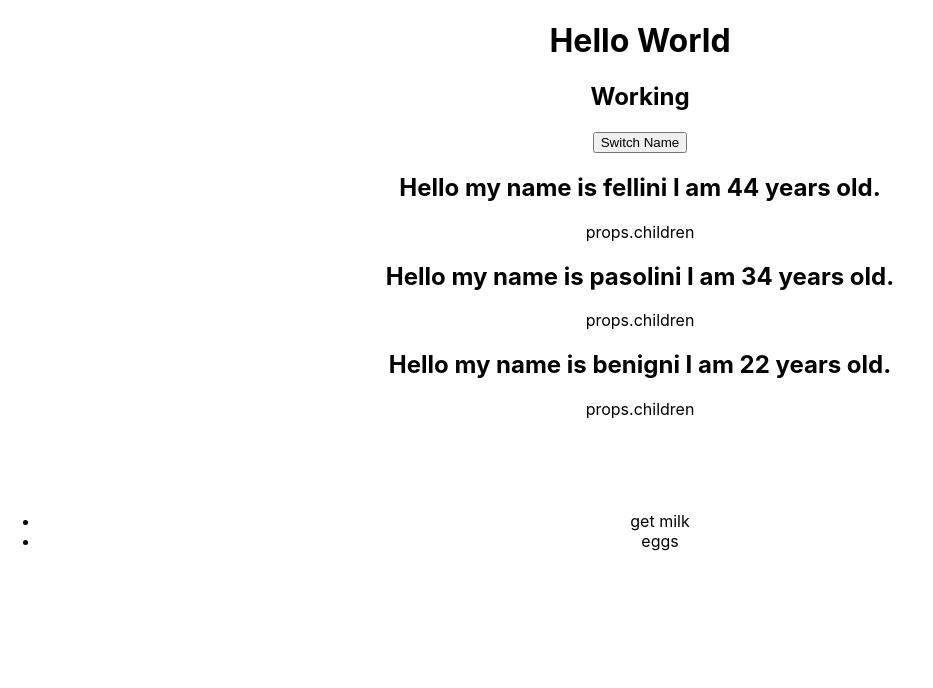
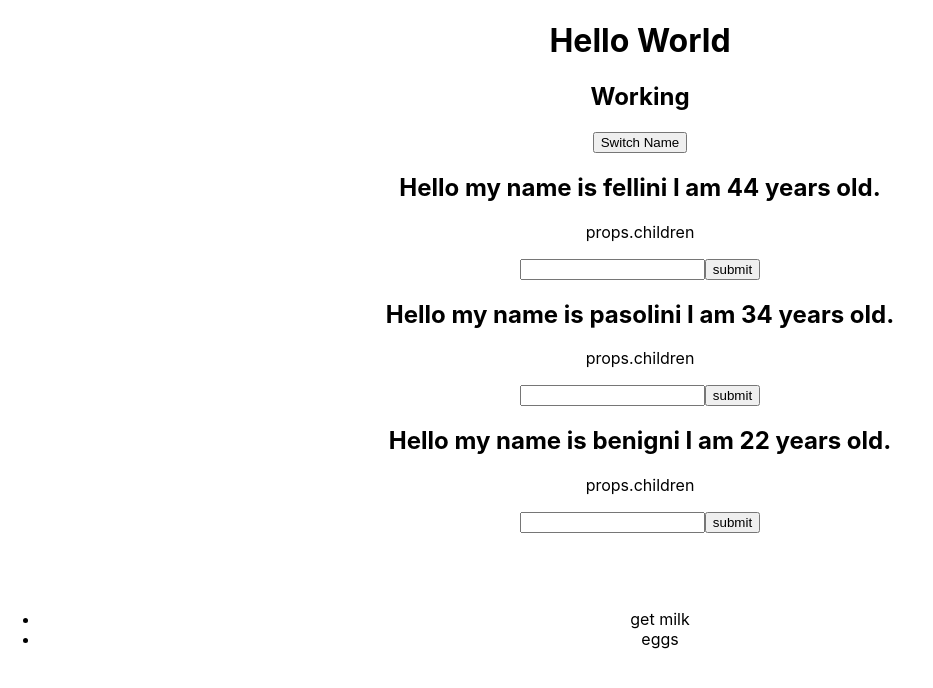
Before and after one commit to akexinad/advanced-react-ts, a React (Create React App) app in the folder start/: page / in a window 1280 px wide. Shown: the top 688 px of the page, without its empty margins (0-933 px from the left). Built offline with nearby package versions, Linux system fonts and the light colour scheme.

Commit message:
adding two way data binding

```diff
--- a/start/src/components/App/App.tsx
+++ b/start/src/components/App/App.tsx
@@ -11,7 +11,7 @@ interface Profile {
     age: number;
 }
 
-interface TodoItem {
+export interface TodoItem {
     id: string;
     text: string;
 }
@@ -30,47 +30,51 @@ const initialTodoData = [
 const mock = [{ foo: "yes", bar: 34, baz: true }];
 
 const App: FC = () => {
-    const [profileState, setProfileState] = useState<Profile[]>(
-        initialProfileData
-    );
-    const [todoState] = useState<TodoItem[]>(initialTodoData);
+    const [profileList, setProfile] = useState<Profile[]>(initialProfileData);
+    const [todoList, setTodo] = useState<TodoItem[]>(initialTodoData);
 
     const editProfileHandler = () => {
-        setProfileState([
+        setProfile([
             { name: "fellini", age: 99999 },
             { name: "paso", age: 34 },
             { name: "danny", age: 22 }
         ]);
     };
 
+    const addTodoHandler = (text: TodoItem["text"]) => {
+
+        const id = Math.floor(Math.random() * 1000).toString();
+
+        const newItem = {
+            id,
+            text
+        }
+
+        setTodo(todoList => [...todoList, newItem]);
+    };
+
+    console.log(todoList);
+
+
     return (
         <div className="App">
             <h1>Hello World</h1>
             <h2>Working</h2>
-            <button onClick={ editProfileHandler }>Switch Name</button>
+            <button onClick={editProfileHandler}>Switch Name</button>
             {/* <Button buttonClick={mock} /> */}
-            <Person
-                click={editProfileHandler}
-                user={profileState[0]}
-            >
+            <Person click={editProfileHandler} user={profileList[0]} todo={addTodoHandler}>
                 props.children
             </Person>
-            <Person
-                click={editProfileHandler}
-                user={profileState[1]}
-            >
+            <Person click={editProfileHandler} user={profileList[1]} todo={addTodoHandler}>
                 props.children
             </Person>
-            <Person
-                click={editProfileHandler}
-                user={profileState[2]}
-            >
+            <Person click={editProfileHandler} user={profileList[2]} todo={addTodoHandler}>
                 props.children
             </Person>
             <br />
             <br />
             <br />
-            <TodoList todos={todoState} />
+            <TodoList todos={todoList} />
         </div>
     );
 };
--- a/start/src/components/Person/Person.tsx
+++ b/start/src/components/Person/Person.tsx
@@ -1,4 +1,5 @@
-import React, { FC, Fragment } from "react";
+import React, { FC, Fragment, useState } from "react";
+import { TodoItem } from "../App/App";
 
 interface PersonProps {
     user: {
@@ -6,16 +7,41 @@ interface PersonProps {
         age: number;
     };
     click: () => void;
+    todo: (text: TodoItem["text"]) => void;
 }
 
+const Person: FC<PersonProps> = ({ user, click, todo, children }) => {
 
-const Person: FC<PersonProps> = ({ user, click, children }) => {
+    const [newTodo, setNewTodo] = useState<string>("")
+
+    const todoHandler = (e: React.ChangeEvent<HTMLInputElement>) => {
+        e.preventDefault();
+
+        const text = e.target.value;
+
+        setNewTodo(text);
+    }
+
+    const submitHandler = (e: React.FormEvent<HTMLFormElement>) => {
+        e.preventDefault();
+
+        if (newTodo.length === 0) {
+            return;
+        }
+
+        todo(newTodo);
+    }
+
     return (
         <Fragment>
             <h2 onClick={click}>
                 Hello my name is {user.name} I am {user.age} years old.
             </h2>
             <p>{children}</p>
+            <form onSubmit={submitHandler}>
+                <input type="text" value={newTodo} onChange={todoHandler} />
+                <input type="submit" value="submit" />
+            </form>
         </Fragment>
     );
 };
```
